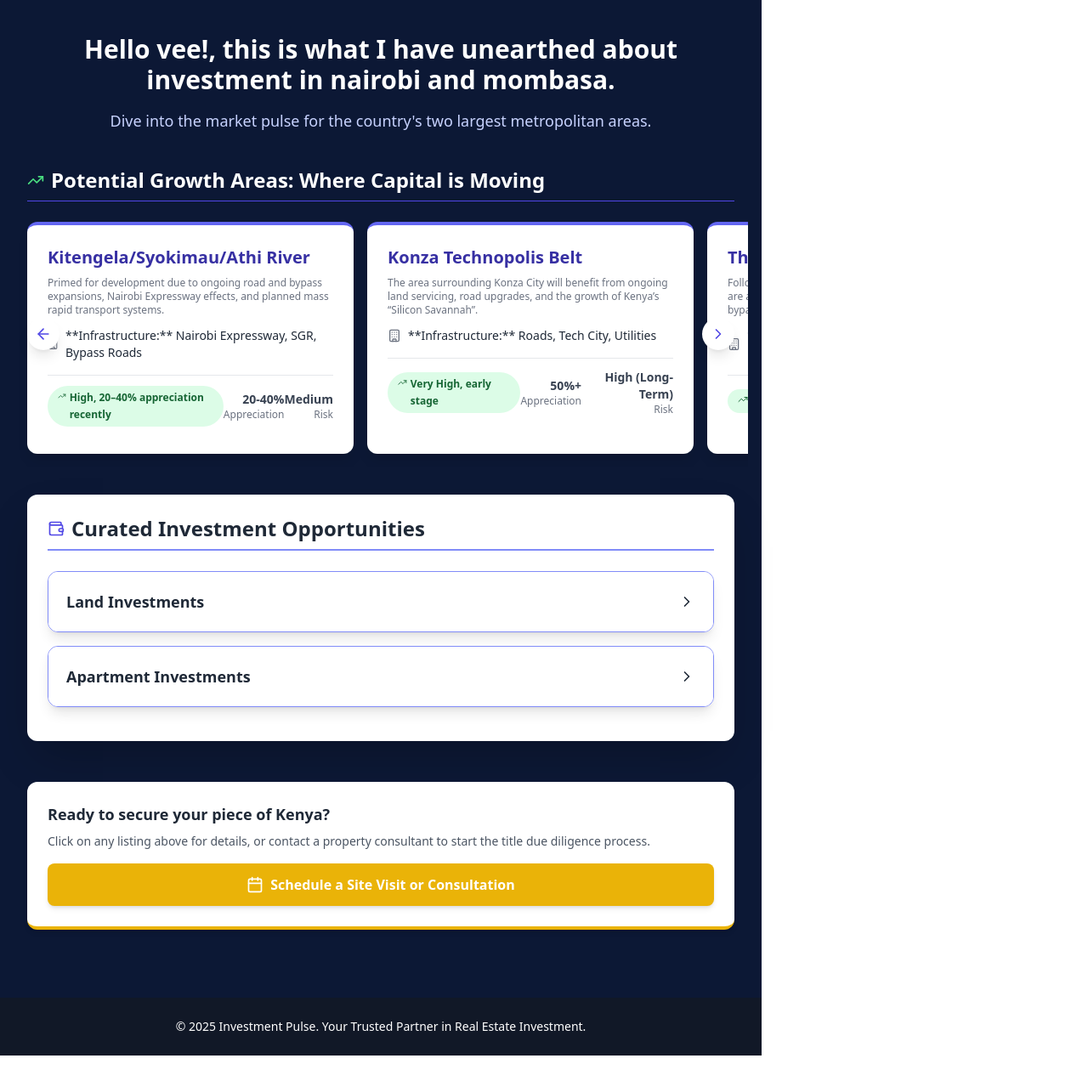
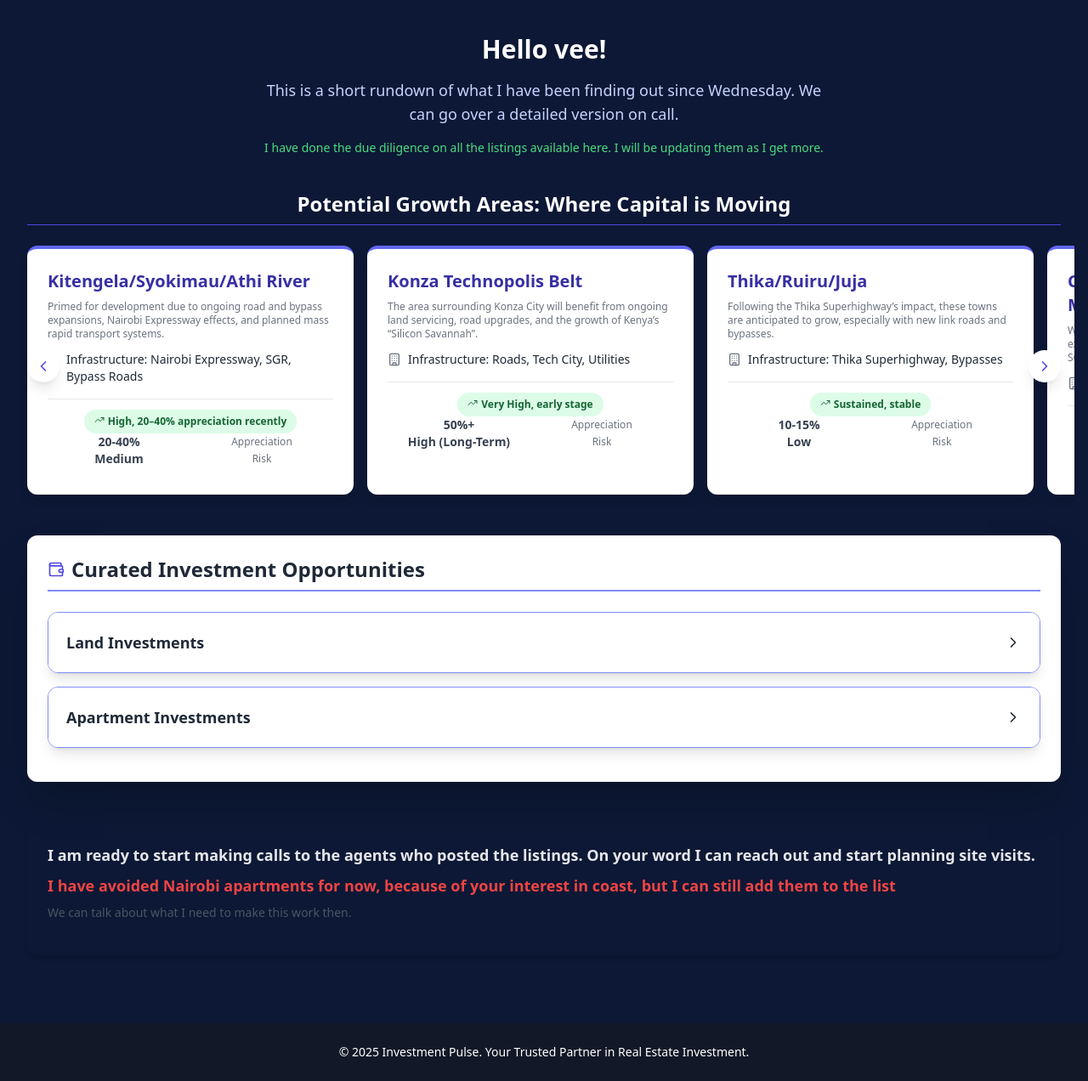
Before and after one commit to thatboyreegan/investment-report, a React (Vite) app: page / in a window 1280 px wide. Shown: the whole page at 85% size. Before the commit the page ends 1242 px from the top, so only its background shows below. Built offline with nearby package versions, Linux system fonts and the light colour scheme.

Commit message:
style: whole page

```diff
--- a/src/App.css
+++ b/src/App.css
@@ -1,6 +1,5 @@
 #root {
   margin: 0 auto;
-  width: 100%;
   text-align: center;
 }
 
--- a/src/App.jsx
+++ b/src/App.jsx
@@ -1,5 +1,5 @@
 import React, { useState, useRef, useMemo } from 'react';
-import { Landmark, MapPin, Scale, Home, AlertTriangle, Building, Zap, Droplet, Wallet, Calendar, CheckCircle, ArrowLeft, TrendingUp, ChevronDown, ChevronRight } from 'lucide-react';
+import { Landmark, MapPin, Scale, Home, AlertTriangle, Building, Zap, Droplet, Wallet, Calendar, CheckCircle, ArrowLeft, TrendingUp, ChevronDown, ChevronRight, ChevronLeft } from 'lucide-react';
 
 // Color Palette based on the provided image:
 const PRIMARY_NAVY = '#0C1835'; // Deep Navy Background
@@ -50,7 +50,7 @@ const INVESTMENT_DATA = [
     size: '1/8 Acre Residential Plot',
     price: 'KES 350,000',
     keyNote: 'High-entry value, Ready Titles.',
-    link: 'https://placeholder.com/thigio-gardens',
+    link: 'https://dennkarmproperties.com/properties/barizi-gardens-phase-i-1-8th-acre-residential-plots/',
     amenities: [{ icon: CheckCircle, text: 'Ready Title Deeds' }, { icon: Calendar, text: 'Installment Plans' }, { icon: MapPin, text: 'Developed Access Roads' }],
     dueDiligence: 'Clean social media sentiment, no active court cases found.',
     breakdown: [{ title: 'Investment Rationale', content: 'Located 40km from Nairobi CBD, this area is rapidly developing, promising high capital appreciation over the next 3-5 years. Ideal for land banking or future residential development.' }],
@@ -64,7 +64,7 @@ const INVESTMENT_DATA = [
     size: '400 m² Residential Plot',
     price: 'KES 1,900,000',
     keyNote: 'Access to Sunset Creek; excellent mid-range investment.',
-    link: 'https://placeholder.com/mtwapa-creek-plots',
+    link: 'https://www.property24.co.ke/vacant-land-plot-for-sale-in-mtwapa-116613092',
     amenities: [{ icon: Building, text: 'Gated Options' }, { icon: Droplet, text: 'Creek Views' }, { icon: Scale, text: 'Freehold Title' }],
     dueDiligence: 'High demand for affordable coastal housing in Mtwapa corridor.',
     breakdown: [{ title: 'Coastal Rationale', content: 'These plots are strategically located to benefit from the northward expansion of Mombasa. Close proximity to essential amenities and the creek provides scenic appeal.' }],
@@ -126,7 +126,6 @@ const INVESTMENT_DATA = [
     dueDiligence: 'Off-plan investment; track developer progress closely.', breakdown: [{ title: 'Off-Plan Potential', content: 'Buying off-plan guarantees higher capital appreciation upon completion.' }],
   },
 
-  // Diani (2 Listings)
   {
     id: 'a2_diani_2br_1', type: 'apartment', location: 'Diani', subLocation: 'Kwale', size: '2 Bedroom Unit', price: 'KES 8,500,000',
     keyNote: 'Ideal for short-term holiday rentals (Airbnb).', link: 'https://www.property24.co.ke/2-bedroom-apartment-flat-for-sale-in-diani-116534041',
@@ -140,7 +139,6 @@ const INVESTMENT_DATA = [
     dueDiligence: 'Premium pricing requires proven track record of rental yield.', breakdown: [{ title: 'Exclusivity', content: 'Penthouse exclusivity attracts high-net-worth renters for premium holidays.' }],
   },
 
-  // Nyali (3 Listings)
   {
     id: 'a3_nyali_2br', type: 'apartment', location: 'Nyali', subLocation: 'Mombasa', size: '2 Bedroom Unit', price: 'KES 11,500,000',
     keyNote: 'Close proximity to City Mall and Nyali Reef.', link: 'https://www.property24.co.ke/2-bedroom-apartment-flat-for-sale-in-nyali-116537005',
@@ -160,7 +158,7 @@ const INVESTMENT_DATA = [
     dueDiligence: 'Small units have high demand for single/double occupancy.', breakdown: [{ title: 'Rental Efficiency', content: 'Smaller size allows for lower entry price and potentially higher yield percentage.' }],
   },
 
-  // Kizingo (2 Listings)
+
   {
     id: 'a4_kizingo_3br_1', type: 'apartment', location: 'Kizingo', subLocation: 'Mombasa', size: '3 Bedroom Unit', price: 'KES 14,000,000',
     keyNote: 'Old Town proximity, historical prestige.', link: 'https://www.property24.co.ke/3-bedroom-apartment-flat-for-sale-in-kizingo-116394034',
@@ -174,7 +172,7 @@ const INVESTMENT_DATA = [
     dueDiligence: 'Verify view quality. Premium segment targets high-net-worth individuals.', breakdown: [{ title: 'Key Features', content: 'These units often feature private balconies and superior finishing materials.' }],
   },
 
-  // Rosslyn (1 Listing)
+
   {
     id: 'a5_rosslyn_2br', type: 'apartment', location: 'Rosslyn', subLocation: 'Nairobi', size: '2 Bedroom Diplomatic Suite', price: 'KES 28,000,000',
     keyNote: 'Diplomatic Zone Focus, high security and excellent management.', link: 'https://www.property24.co.ke/2-bedroom-apartment-flat-for-sale-in-rosslyn-116069651',
@@ -182,20 +180,16 @@ const INVESTMENT_DATA = [
     dueDiligence: 'Target market is expatriates and UN staff; rent is typically quoted in USD.', breakdown: [{ title: 'Investment Rationale', content: 'Proximity to UN/Embassies ensures steady demand for high-end, secure rentals.' }],
   },
 
-  // Lavington (1 Listing)
   {
     id: 'a6_lavington_3br', type: 'apartment', location: 'Lavington', subLocation: 'Nairobi', size: '3 Bedroom Unit', price: 'KES 17,500,000',
     keyNote: 'Proven rental corridor, immediate income potential.', link: 'https://www.property24.co.ke/3-bedroom-apartment-flat-for-sale-in-lavington-116606406',
-    amenies: [{ icon: Wallet, text: 'Flexible Payment Plans' }, { icon: CheckCircle, text: 'Proximity to Malls' }, { icon: Home, text: 'Borehole Water' }],
+    amenities: [{ icon: Wallet, text: 'Flexible Payment Plans' }, { icon: CheckCircle, text: 'Proximity to Malls' }, { icon: Home, text: 'Borehole Water' }],
     dueDiligence: 'Differentiation through quality finishing and strong management is key in this competitive area.', breakdown: [{ title: 'Investment Rationale', content: 'Established, high-demand residential area with excellent connectivity to schools and hospitals.' }],
   }
 ];
 
-// --- COMPONENTS ---
 
-// 1. Reusable Card for a Single Property
 const SinglePropertyCard = ({ item }) => (
-  // The subLocation is not always defined for Nairobi apartments, so we ensure it doesn't break the UI
   <div className={`bg-white p-6 rounded-xl shadow-lg border-t-4 mb-8 ${item.type === 'land' ? 'border-green-600' : 'border-blue-600'}`}>
     <div className="pb-4 mb-4 border-b border-gray-200">
       <h2 className="text-2xl font-extrabold text-gray-900 leading-tight">{item.title}</h2>
@@ -209,10 +203,7 @@ const SinglePropertyCard = ({ item }) => (
         <AlertTriangle className="h-4 w-4 mr-2" />
         {item.keyNote}
     </p>
-
-    {/* Amenities / Key Features */}
     <div className="grid grid-cols-2 gap-3 text-sm mb-6">
-        {/* Added a safeguard for item.amenities in case it's undefined */}
         {(item.amenities || []).map((amenity, index) => (
             <span key={index} className="flex items-center text-gray-600">
                 <amenity.icon className="h-4 w-4 mr-2 text-indigo-400" />
@@ -221,7 +212,6 @@ const SinglePropertyCard = ({ item }) => (
         ))}
     </div>
 
-    {/* Breakdown Section */}
     <h3 className="text-xl font-bold text-gray-800 mb-2">Details</h3>
     <div className="space-y-4">
       {item.breakdown.map((point, index) => (
@@ -231,8 +221,6 @@ const SinglePropertyCard = ({ item }) => (
         </div>
       ))}
     </div>
-
-    {/* Due Diligence */}
      <div className="mt-6 p-3 rounded-lg bg-yellow-50 border border-yellow-300">
         <p className="text-xs font-semibold text-yellow-800 flex items-center">
             <Scale className="h-4 w-4 mr-2" />
@@ -241,7 +229,7 @@ const SinglePropertyCard = ({ item }) => (
         <p className="text-xs mt-1 text-yellow-700">{item.dueDiligence}</p>
     </div>
 
-    {/* Final Call to Action - External Link */}
+
     <div className="mt-6">
         <a
             href={item.link}
@@ -257,9 +245,9 @@ const SinglePropertyCard = ({ item }) => (
 );
 
 
-// 2. View to display one or more property cards (flexible for ID or Location)
+
 const PropertyDisplayView = ({ idOrLocation, navigateBack }) => {
-    // Determine if we are viewing a group (Location Name)
+
     const allLocations = useMemo(() => {
         const landLocs = INVESTMENT_DATA.filter(i => i.type === 'land').map(i => i.location);
         const aptLocs = INVESTMENT_DATA.filter(i => i.type === 'apartment').map(i => i.location);
@@ -272,16 +260,13 @@ const PropertyDisplayView = ({ idOrLocation, navigateBack }) => {
     let pageTitle = '';
 
     if (isGroup) {
-        // Group View: Filter all properties (both land and apartments) by the location name
         propertiesToRender = INVESTMENT_DATA.filter(item => item.location === idOrLocation);
 
-        // Group the title based on type mix, though current implementation separates them.
-        // Simplified title generation for clarity in the UI
+
         const type = propertiesToRender[0]?.type === 'land' ? 'Land' : 'Apartment';
         pageTitle = `${idOrLocation} ${type} Opportunities (${propertiesToRender.length})`;
 
     } else {
-        // Fallback or Single Item View (Should not happen if all are grouped by location, but kept for robustness)
         const singleItem = INVESTMENT_DATA.find(item => item.id === idOrLocation);
         if (singleItem) {
             propertiesToRender.push(singleItem);
@@ -292,7 +277,7 @@ const PropertyDisplayView = ({ idOrLocation, navigateBack }) => {
     }
 
     return (
-        <div className="mb-12">
+        <div className="mb-12 w-full">
             <button
                 onClick={navigateBack}
                 className="mb-6 inline-flex items-center text-indigo-600 hover:text-indigo-800 font-semibold transition-colors p-3 bg-white rounded-lg shadow-md"
@@ -316,7 +301,7 @@ const PropertyDisplayView = ({ idOrLocation, navigateBack }) => {
 };
 
 
-// 3. GrowthCarousel Component (Unchanged)
+
 const GrowthCarousel = ({ areas }) => {
   const scrollRef = useRef(null);
 
@@ -336,19 +321,19 @@ const GrowthCarousel = ({ areas }) => {
         <div className="space-y-2 mb-4">
             <p className="flex items-center text-sm font-medium">
                 <Building className="h-4 w-4 mr-2 text-gray-500" />
-                **Infrastructure:** {item.infrastructure}
+                Infrastructure: {item.infrastructure}
             </p>
         </div>
 
-        <div className="flex justify-between items-center pt-3 border-t border-gray-200">
+        <div className="flex flex-col  items-center pt-3 border-t border-gray-200">
              <span className="px-3 py-1 inline-flex text-xs leading-5 font-semibold rounded-full bg-green-100 text-green-800">
                 <TrendingUp className="w-3 h-3 mt-0.5 mr-1" />
                 {item.outlook}
             </span>
             {item.metrics.map((metric, index) => (
-                <div key={index} className="text-right">
-                    <p className="text-sm font-semibold text-gray-700">{metric.value}</p>
-                    <p className="text-xs text-gray-500">{metric.title}</p>
+                <div key={index} className="text-center w-full flex clex-col justify-center items-center">
+                    <p className="text-sm w-full font-semibold text-gray-700">{metric.value}</p>
+                    <p className="text-xs  w-full text-gray-500">{metric.title}</p>
                 </div>
             ))}
         </div>
@@ -367,13 +352,12 @@ const GrowthCarousel = ({ areas }) => {
         ))}
       </div>
 
-      {/* Scroll Buttons for desktop/mouse users */}
       <button
         onClick={() => scroll('left')}
         className="absolute left-0 top-1/2 -mt-6 p-2 bg-white rounded-full shadow-lg z-10 hover:bg-gray-100 hidden md:block"
         aria-label="Scroll left"
       >
-        <ArrowLeft className="h-5 w-5 text-indigo-600" />
+        <ChevronLeft className="h-5 w-5 text-indigo-600" />
       </button>
       <button
         onClick={() => scroll('right')}
@@ -393,19 +377,14 @@ const GrowthCarousel = ({ areas }) => {
   );
 };
 
-// 4. InvestmentAccordion (Refactored to handle Location Groups for both Land and Apartments)
 const InvestmentAccordion = ({ title, itemsToDisplay, investmentData, onSelectInvestment }) => {
   const [isOpen, setIsOpen] = useState(false);
 
-  // Land items will be location names (e.g., 'Diani'). Apartment items will be IDs (e.g., 'a1').
   const isLand = title.includes('Land');
-
-  // For both Land and Apartments, we now display the location name and group listings under it.
   const displayItems = useMemo(() => {
     return itemsToDisplay.map(location => ({
         idOrLocation: location,
         title: location + ' Properties',
-        // Count listings based on type and location
         subtitle: `${investmentData.filter(i => i.location === location && (isLand ? i.type === 'land' : i.type === 'apartment')).length} listings available`,
         type: 'location',
     }));
@@ -414,8 +393,6 @@ const InvestmentAccordion = ({ title, itemsToDisplay, investmentData, onSelectIn
 
   return (
     <div className="border border-indigo-400 rounded-xl overflow-hidden shadow-lg mb-4">
-      {/* Accordion Header/Button */}
-      {/* Note: Tailwind requires literal values for complex colors like SECONARY_BLUE, so we use a safe bg-white for hover */}
       <button
         className={`w-full flex justify-between items-center p-5 font-bold text-lg transition-colors ${isOpen ? `bg-indigo-100 text-indigo-900` : 'bg-white text-gray-800 hover:bg-gray-50'}`}
         onClick={() => setIsOpen(!isOpen)}
@@ -423,8 +400,6 @@ const InvestmentAccordion = ({ title, itemsToDisplay, investmentData, onSelectIn
         <span>{title}</span>
         {isOpen ? <ChevronDown className="h-5 w-5" /> : <ChevronRight className="h-5 w-5" />}
       </button>
-
-      {/* Accordion Content/List */}
       {isOpen && (
         <div className="bg-white border-t border-indigo-200">
           <ul className="divide-y divide-indigo-50">
@@ -448,9 +423,6 @@ const InvestmentAccordion = ({ title, itemsToDisplay, investmentData, onSelectIn
   );
 };
 
-
-// --- MAIN APP COMPONENT ---
-
 const App = () => {
   const [currentView, setCurrentView] = useState('list'); // 'list' or 'detail'
   const [selectedIdOrLocation, setSelectedIdOrLocation] = useState(null); // Holds an ID (apartment) or Location (land)
@@ -465,54 +437,50 @@ const App = () => {
     setSelectedIdOrLocation(null);
   };
 
-  // Land: Get unique locations
   const landLocations = useMemo(() => {
     const locations = INVESTMENT_DATA.filter(i => i.type === 'land').map(i => i.location);
-    return [...new Set(locations)]; // ['Thigio', 'Mtwapa', 'Diani']
+    return [...new Set(locations)];
   }, []);
 
-  // Apartments: Get unique locations
   const apartmentLocations = useMemo(() => {
     const locations = INVESTMENT_DATA.filter(i => i.type === 'apartment').map(i => i.location);
-    return [...new Set(locations)]; // ['Mtwapa', 'Diani', 'Nyali', 'Kizingo', 'Rosslyn', 'Lavington']
+    return [...new Set(locations)];
   }, []);
 
 
   const renderContent = () => {
     if (currentView === 'detail' && selectedIdOrLocation) {
-      // Pass the Location string to the PropertyDisplayView
       return <PropertyDisplayView idOrLocation={selectedIdOrLocation} navigateBack={navigateBack} />;
     }
 
     return (
       <>
-        {/* Section 1: Introduction */}
-        <div className="mb-10 text-center w-full">
+        <div className="mb-10 text-center w-full  ">
             <h1 className="text-3xl font-extrabold text-white mb-4">
-                Hello vee!, this is what I have unearthed about investment in nairobi and mombasa.
-            </h1>
-            <p className="text-indigo-200 text-lg max-w-2xl mx-auto">
-                Dive into the market pulse for the country's two largest metropolitan areas.
+                Hello vee!
+          </h1>
+          <p className="text-indigo-200 text-lg max-w-2xl mx-auto">
+            This is a short rundown of what I have been finding out since Wednesday. We can go over a detailed version on call.
+          </p>
+            <p className=" text-sm pt-4 text-green-400 max-w-2xl mx-auto">
+                I have done the due diligence on all the listings available here. I will be updating them as I get more.
             </p>
         </div>
 
-        {/* Section 2: Potential Growth Areas (Carousel) */}
-        <section className="mb-12">
-          <h2 className="text-2xl font-bold text-white border-b border-indigo-600 pb-2 mb-6 flex items-center">
-            <TrendingUp className="h-5 w-5 mr-2 text-green-400" />
+        <section className="mb-12 w-full">
+          <h2 className="text-2xl font-bold text-white border-b border-indigo-600 pb-2 mb-6 flex justify-center items-center">
+
             Potential Growth Areas: Where Capital is Moving
           </h2>
           <GrowthCarousel areas={GROWTH_AREAS_DATA} />
         </section>
 
-        {/* Section 3: Investment Opportunities (Accordions) */}
-        <section className="mb-12 bg-white p-6 rounded-xl shadow-2xl">
+        <section className="mb-12 bg-white p-6 rounded-xl shadow-2xl w-full">
             <h2 className="text-2xl font-bold text-gray-800 border-b-2 border-indigo-400 pb-2 mb-6 flex items-center">
                 <Wallet className="h-5 w-5 mr-2 text-indigo-600" />
                 Curated Investment Opportunities
             </h2>
 
-            {/* Land Investments Accordion - Lists locations */}
             <InvestmentAccordion
                 title="Land Investments"
                 itemsToDisplay={landLocations}
@@ -520,7 +488,6 @@ const App = () => {
                 onSelectInvestment={navigateToDetails}
             />
 
-            {/* Apartment Investments Accordion - Now lists locations */}
             <InvestmentAccordion
                 title="Apartment Investments"
                 itemsToDisplay={apartmentLocations}
@@ -529,33 +496,28 @@ const App = () => {
             />
         </section>
 
-        {/* Call to Action (General) */}
-        <div className="mb-10 mt-10 p-6 rounded-xl shadow-md border-b-4 border-yellow-500 bg-white">
-          <p className="text-lg font-semibold text-gray-800 mb-2">Ready to secure your piece of Kenya?</p>
+        <div className="mb-10 mt-10 p-6 rounded-xl shadow-md   w-full">
+          <p className="text-lg font-semibold text-gray-200 mb-2">I am ready to start making calls to the agents who posted the listings. On your word I can reach out and start planning site visits.</p>
+           <p className="text-lg font-semibold text-red-500 mb-2">I have avoided Nairobi apartments for now, because of your interest in coast, but I can still add them to the list</p>
           <p className="text-sm text-gray-600 mb-4">
-            Click on any listing above for details, or contact a property consultant to start the title due diligence process.
+            We can talk about what I need to make this work then.
           </p>
-          <button className="w-full py-3 bg-yellow-500 text-white font-bold rounded-lg shadow-md hover:bg-yellow-600 transition-colors flex items-center justify-center">
-            <Calendar className="h-5 w-5 mr-2" />
-            Schedule a Site Visit or Consultation
-          </button>
+
         </div>
       </>
     );
   };
 
   return (
-    <div style={{ backgroundColor: PRIMARY_NAVY }} className="min-h-screen font-sans">
-      {/* Tailwind CDN is included here to ensure styles load correctly */}
+    <div style={{ backgroundColor: PRIMARY_NAVY }} className="min-h-screen w-screen font-sans">
       <script src="https://cdn.tailwindcss.com"></script>
 
-      <main className="max-w-4xl mx-auto px-4 sm:px-6 lg:px-8 py-10">
+      <main className="w-full px-4 sm:px-6 lg:px-8 py-10">
         {renderContent()}
       </main>
 
-      {/* Footer (Simplified) */}
       <footer className="bg-gray-900 text-white py-6">
-        <div className="max-w-4xl mx-auto px-4 text-center text-sm">
+        <div className="w-full px-4 text-center text-sm">
           <p>&copy; 2025 Investment Pulse. Your Trusted Partner in Real Estate Investment.</p>
         </div>
       </footer>
```
